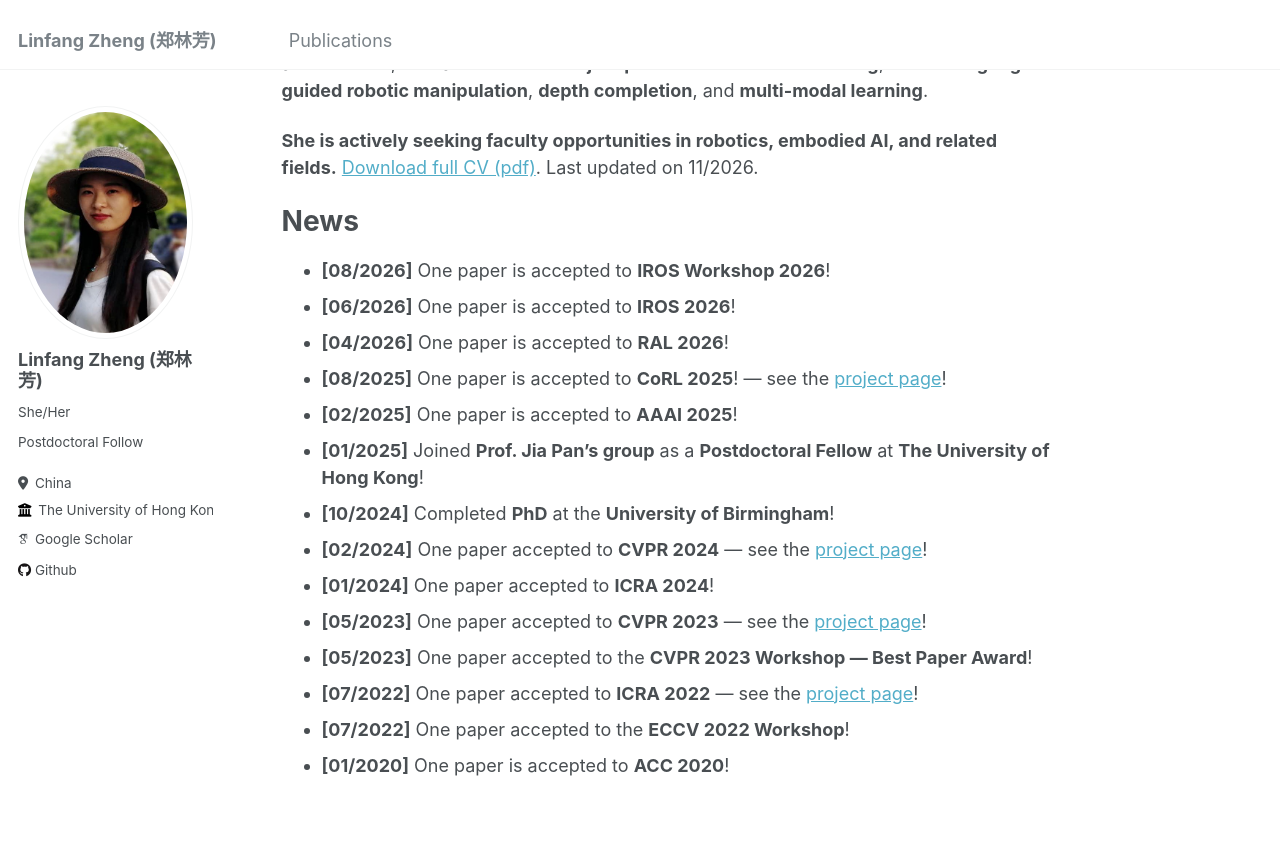
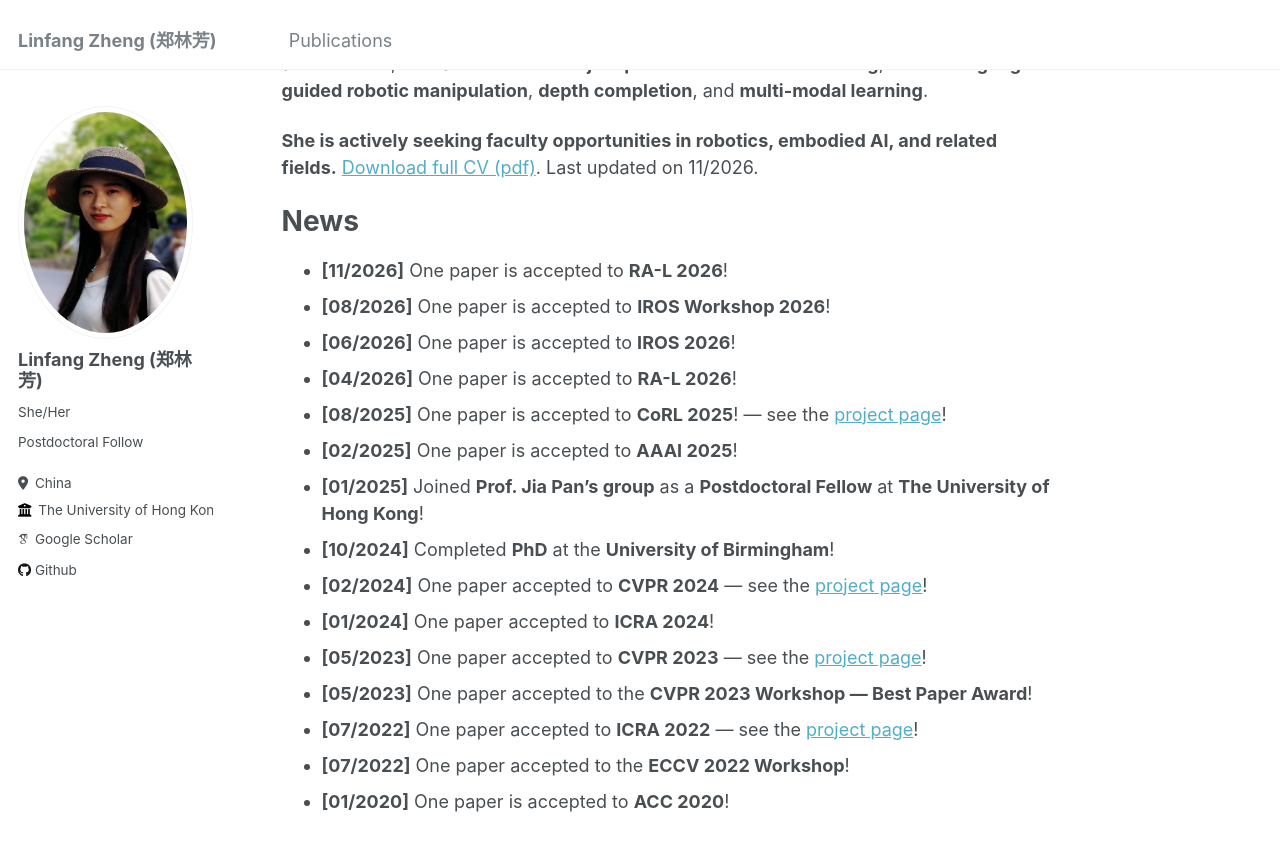
Before and after one commit to Lynne-Zheng-Linfang/Lynne-Zheng-Linfang.github.io, a Jekyll site: the page built from _pages/about.md, in a window 1280 px wide and 900 px high, scrolled down 388 px. Shown: the top 851 px of the window. Built offline with Jekyll 4.4.1, drawn with Linux system fonts in a browser that asks for light colours; some web fonts are replaced.

Commit message:
Update about.md

```diff
--- a/_pages/about.md
+++ b/_pages/about.md
@@ -18,9 +18,10 @@ Her research interests center on **robust and generalizable methods** for **comp
 
 News
 ======
+ * **[11/2026]** One paper is accepted to **RA-L 2026**!
  * **[08/2026]** One paper is accepted to **IROS Workshop 2026**!
  * **[06/2026]** One paper is accepted to **IROS 2026**!
- * **[04/2026]** One paper is accepted to **RAL 2026**!
+ * **[04/2026]** One paper is accepted to **RA-L 2026**!
  * **[08/2025]** One paper is accepted to **CoRL 2025**! — see the [project page](https://clearlab-sustech.github.io/gvf-tape/)!
  * **[02/2025]** One paper is accepted to **AAAI 2025**!
  * **[01/2025]** Joined **Prof. Jia Pan’s group** as a **Postdoctoral Fellow** at **The University of Hong Kong**!
```
